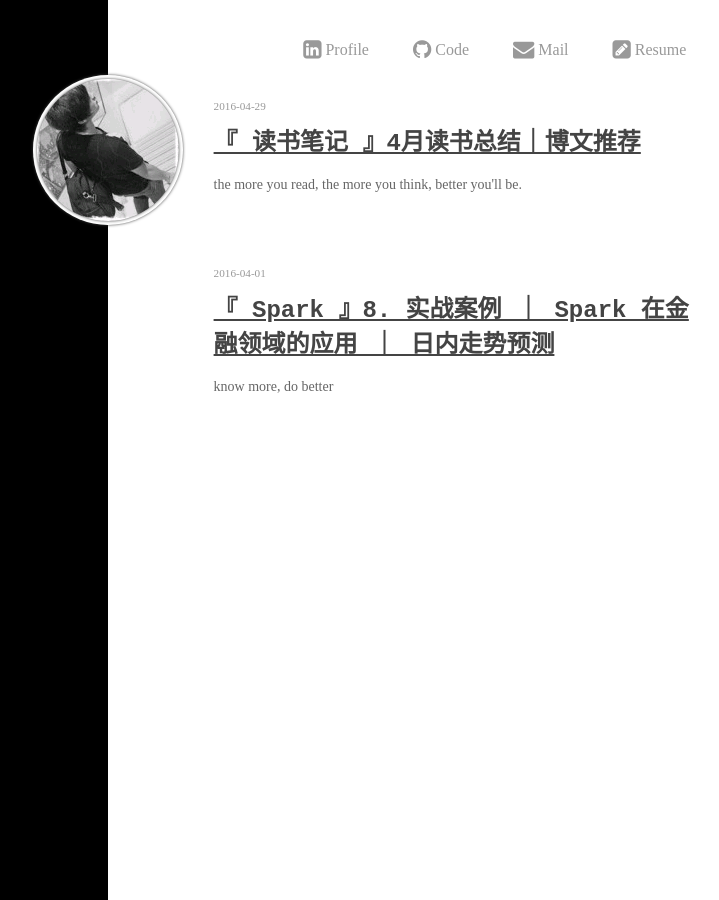
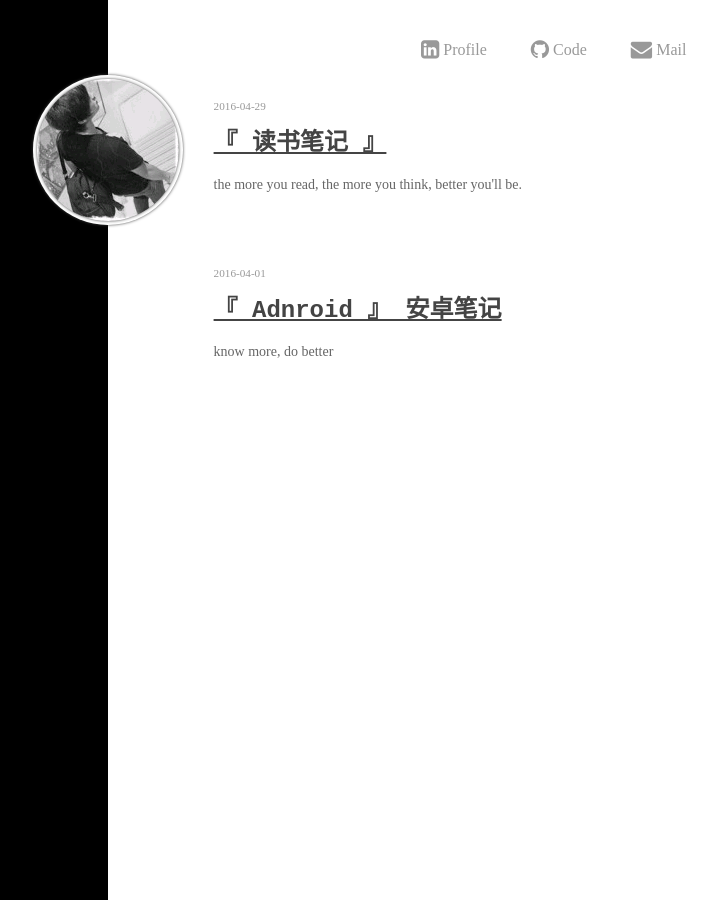
Before and after one commit to GSven/GSven.github.io, a Jekyll site: the page built from index.html, in a window 1280 px wide. Shown: the whole page, without its empty margins (276-995 px from the left). Built offline with Jekyll 4.4.1, drawn with Linux system fonts in a browser that asks for light colours; the list of posts is cut into pages by our own code.

```diff
--- a/_posts/books/2016-04-29-books-recommend-and-summarize-on-apr-2016.md
+++ b/_posts/books/2016-04-29-books-recommend-and-summarize-on-apr-2016.md
@@ -2,10 +2,10 @@
 category: books-2016
 published: true
 layout: post
-title: 『 读书笔记 』4月读书总结｜博文推荐
+title: 『 读书笔记 』
 description: the more you read, the more you think, better you'll be.
 ---
 
 ## 写在前面
 
-第一次搭建个人博客，给自己的要求，每周都会写一点点东西更新在这上面，一个是给自己添加一些积累，再一个锻炼下自己的毅力，然后嘛就是分享、攒下成就感
+第一次搭建个人博客，给自己的要求，每周都会写一点点东西更新在这上面，一个是给自己添加一些积累，再一个锻炼下自己的毅力，然后嘛就是分享、攒下成就感。
--- a/_posts/python/2016-04-01-spark-in-finance-and-investing.md
+++ b/_posts/python/2016-04-01-spark-in-finance-and-investing.md
@@ -1,7 +1,7 @@
 ---
 layout: post
 published: true
-title: 『 Spark 』8. 实战案例 ｜ Spark 在金融领域的应用 ｜ 日内走势预测
+title: 『 Adnroid 』 安卓笔记
 description: know more, do better
 ---
 
--- a/index.html
+++ b/index.html
@@ -8,7 +8,8 @@ layout: home
           <a href="{{ site.myblog.linkedin }}"><i class="icon-linkedin-sign icon-large"></i><span> Profile</span></a>
           <a href="{{ site.myblog.github }}"><i class="icon-github icon-large"></i><span> Code</span></a>
           <a href="{{ site.myblog.email }}"><i class="icon-envelope icon-large"></i><span> Mail</span></a>
-          <a class="hide-phone" href="http://litaotao.github.io/resume" target="_blank"><i class="icon-edit-sign icon-large"></i><span> Resume</span></a>
+		  <!--个人简历-->
+          <!--<a class="hide-phone" href="http://litaotao.github.io/resume" target="_blank"><i class="icon-edit-sign icon-large"></i><span> Resume</span></a>-->
         </div>
 
         <ul class="artical-list">
--- a/js/post.js
+++ b/js/post.js
@@ -109,7 +109,7 @@ $(document).ready(function(){
     (function lastModifedTime() {
       var $lm = $('span.lastModified');
       $.ajax({
-        url: 'https://api.github.com/repos/litaotao/litaotao.github.io/commits?path=/' + $lm.data('source'),
+        url: 'https://api.github.com/repos/GSven/GSven.github.io/commits?path=/' + $lm.data('source'),
         method: 'GET',
         contentType: 'application/json',
         success: function(data) {
```
Also changed, not shown: 1 other file.
